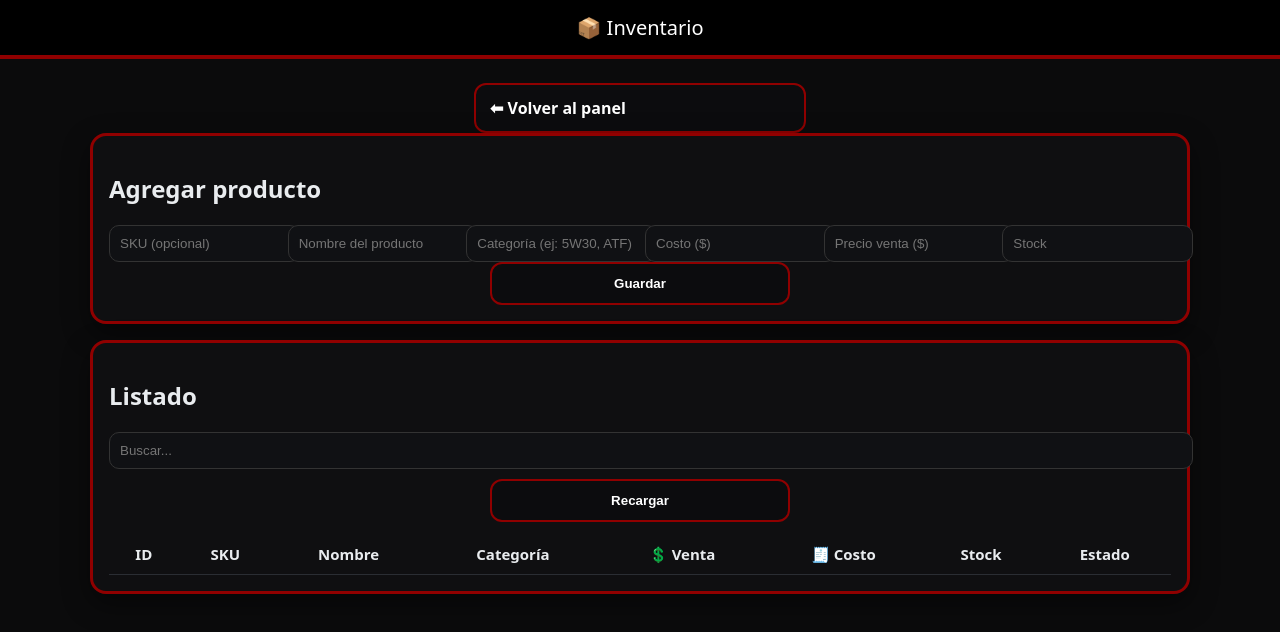
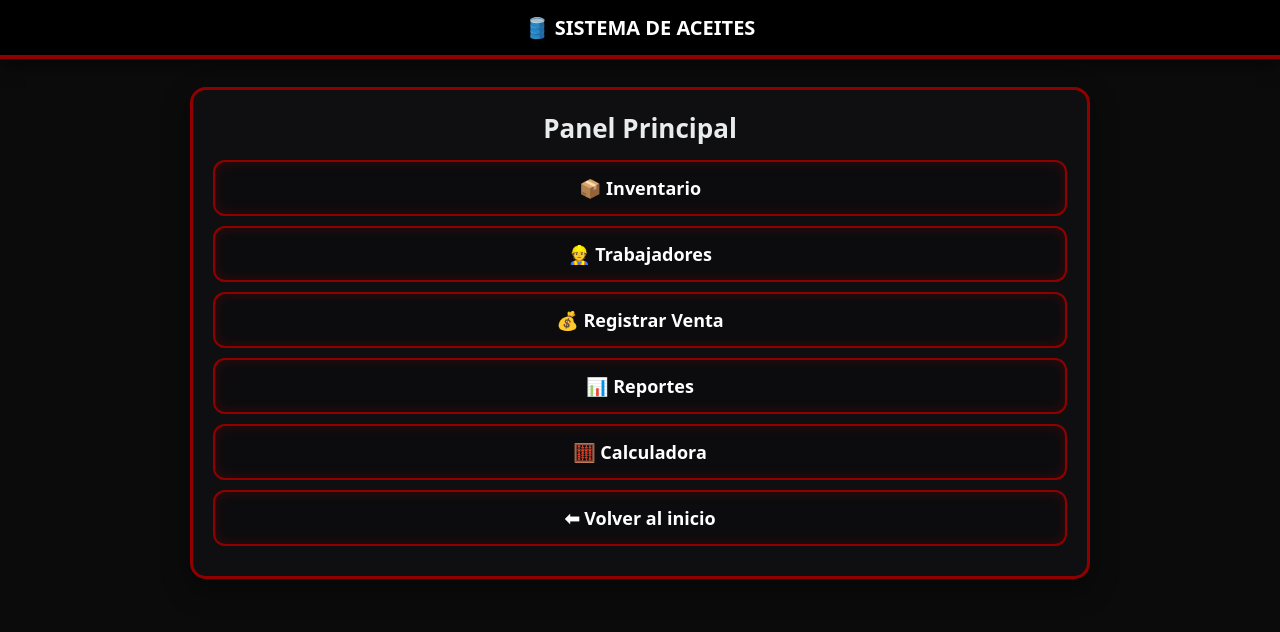
Before and after one commit to benjaminwfsdf/taller-todo, a website: page aceite.html in a window 1280 px wide. Drawn offline with Linux system fonts and the light colour scheme; no server answers.

Commit message:
Update aceite.html

```diff
--- a/aceite.html
+++ b/aceite.html
@@ -1,105 +1,75 @@
 <!DOCTYPE html>
-<html lang="es-CL">
+<html lang="es">
 <head>
 <meta charset="UTF-8">
 <meta name="viewport" content="width=device-width, initial-scale=1.0">
-<title>📦 Inventario · Aceites</title>
+<title>Aceite - Panel Principal</title>
+<link rel="icon" href="icons/icon-192.png">
 <style>
 :root{
   --brand:#900000;
+  --brand-dark:#700000;
   --ink:#e9ecef;
   --bg:#0b0b0c;
   --panel:#0f0f11;
 }
-body{margin:0;font-family:system-ui,Segoe UI,Roboto,Arial;background:var(--bg);color:var(--ink);}
-.topbar{background:#000;color:#fff;text-align:center;padding:14px;border-bottom:4px solid var(--brand);font-size:clamp(16px,4vw,20px);}
-.wrap{max-width:1100px;margin:24px auto;padding:0 16px;}
-.card{background:var(--panel);border:3px solid var(--brand);border-radius:16px;padding:16px;margin-bottom:16px;
-      box-shadow:0 10px 28px rgba(0,0,0,.45);}
-.btn{background:#0c0c0e;color:#fff;border:2px solid var(--brand);border-radius:12px;padding:12px 14px;
-     text-decoration:none;font-weight:800;cursor:pointer;transition:.2s;width:100%;max-width:300px;margin:auto;display:block;}
+body{
+  margin:0;
+  font-family:system-ui,Segoe UI,Roboto,Inter,Arial,sans-serif;
+  background:var(--bg);
+  color:var(--ink);
+}
+.topbar{
+  background:#000;
+  color:#fff;
+  text-align:center;
+  padding:14px 10px;
+  font-weight:700;
+  border-bottom:4px solid var(--brand);
+  box-shadow:0 6px 16px rgba(0,0,0,.55);
+  font-size:clamp(16px,4vw,20px);
+}
+.wrap{max-width:900px;margin:28px auto;padding:0 16px}
+.card{
+  background:var(--panel);
+  border:3px solid var(--brand);
+  border-radius:16px;
+  padding:20px;
+  margin-bottom:20px;
+  box-shadow:0 10px 28px rgba(0,0,0,.45);
+  text-align:center;
+}
+h2{margin:0 0 14px;font-size:clamp(20px,5vw,26px)}
+.btn{
+  display:block;
+  text-align:center;
+  margin:10px 0;
+  background:#0c0c0e;
+  border:2px solid var(--brand);
+  color:#fff;
+  padding:14px 16px;
+  font-weight:800;
+  border-radius:12px;
+  text-decoration:none;
+  font-size:clamp(15px,4vw,18px);
+  transition:.2s;
+  box-shadow:inset 0 0 12px rgba(179,0,0,.25);
+}
 .btn:hover{background:var(--brand);}
-input{width:100%;padding:10px;border-radius:10px;border:1px solid #333;background:#101114;color:#fff;}
-table{width:100%;border-collapse:collapse;margin-top:12px;font-size:clamp(12px,3vw,15px);}
-th,td{border-bottom:1px solid #2a2d33;padding:10px;text-align:center;}
-.badge{padding:4px 8px;border-radius:999px;font-size:12px;}
-.badge.ok{background:#163016;color:#a8f0a9;}
-.badge.off{background:#301616;color:#f0a8a8;}
-.grid{display:grid;grid-template-columns:repeat(auto-fit,minmax(150px,1fr));gap:10px;}
 </style>
 </head>
 <body>
-<div class="topbar">📦 Inventario</div>
+<div class="topbar">🛢️ SISTEMA DE ACEITES</div>
 <div class="wrap">
-  <a href="aceite.html" class="btn">⬅ Volver al panel</a>
-
   <div class="card">
-    <h2>Agregar producto</h2>
-    <div class="grid">
-      <input id="sku" placeholder="SKU (opcional)">
-      <input id="nombre" placeholder="Nombre del producto">
-      <input id="categoria" placeholder="Categoría (ej: 5W30, ATF)">
-      <input id="costo" placeholder="Costo ($)" type="number">
-      <input id="precio" placeholder="Precio venta ($)" type="number">
-      <input id="stock" placeholder="Stock" type="number">
-    </div>
-    <button class="btn" onclick="agregar()">Guardar</button>
-  </div>
-
-  <div class="card">
-    <h2>Listado</h2>
-    <input id="buscar" placeholder="Buscar..." oninput="filtrar()" style="width:100%;margin-bottom:10px">
-    <button class="btn" onclick="cargar()">Recargar</button>
-
-    <table id="tbl">
-      <thead>
-        <tr><th>ID</th><th>SKU</th><th>Nombre</th><th>Categoría</th><th>💲 Venta</th><th>🧾 Costo</th><th>Stock</th><th>Estado</th></tr>
-      </thead>
-      <tbody></tbody>
-    </table>
+    <h2>Panel Principal</h2>
+    <a href="inventario.html" class="btn">📦 Inventario</a>
+    <a href="trabajadores.html" class="btn">👷 Trabajadores</a>
+    <a href="ventas.html" class="btn">💰 Registrar Venta</a>
+    <a href="reportes.html" class="btn">📊 Reportes</a>
+    <a href="calculadora.html" class="btn">🧮 Calculadora</a>
+    <a href="index.html" class="btn">⬅ Volver al inicio</a>
   </div>
 </div>
-
-<script>
-const BASE_URL = "https://script.google.com/macros/s/AKfycbzEKC5BluVZv-AfT1BPkp3bs3m3-fEUAFBNl0fsSe2TVT1izS0a3Iui_a8dOys-rNf1Og/exec";
-const api = async (action,payload={})=>{
-  try{
-    const r=await fetch(BASE_URL,{method:"POST",headers:{'Content-Type':'text/plain;charset=utf-8'},body:JSON.stringify({action,payload})});
-    return r.json();
-  }catch(err){return {ok:false,error:err.message};}
-};
-let productos=[];const $=id=>document.getElementById(id);
-async function cargar(){
-  const r=await api('listInventory');
-  if(!r.ok)return alert('Error: '+r.error);
-  productos=r.data||[];render(productos);
-}
-function render(list){
-  const tb=document.querySelector('#tbl tbody');
-  tb.innerHTML='';
-  list.forEach(p=>{
-    tb.innerHTML+=`
-    <tr>
-      <td>${p.id}</td><td>${p.sku||'-'}</td><td>${p.nombre}</td>
-      <td>${p.categoria||'-'}</td><td>${p.precio_unit.toLocaleString('es-CL')}</td>
-      <td>${p.costo_unit.toLocaleString('es-CL')}</td><td>${p.stock}</td>
-      <td>${p.activo?'<span class="badge ok">Activo</span>':'<span class="badge off">Inactivo</span>'}</td>
-    </tr>`;
-  });
-}
-function filtrar(){
-  const q=$('buscar').value.toLowerCase();
-  render(productos.filter(p=>p.nombre.toLowerCase().includes(q)||(p.sku||'').toLowerCase().includes(q)));
-}
-async function agregar(){
-  const item={sku:sku.value.trim()||'SKU-'+Date.now(),nombre:nombre.value.trim(),categoria:categoria.value.trim(),
-              costo_unit:Number(costo.value||0),precio_unit:Number(precio.value||0),stock:Number(stock.value||0)};
-  if(!item.nombre)return alert('Debe ingresar un nombre');
-  const r=await api('addInventory',{item});
-  if(!r.ok)return alert('Error: '+r.error);
-  document.querySelectorAll('input').forEach(i=>i.value='');cargar();
-}
-cargar();
-</script>
 </body>
 </html>
```
